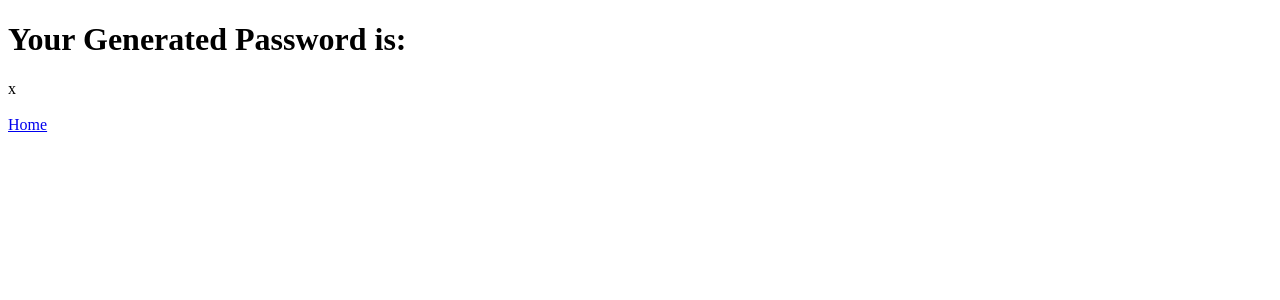
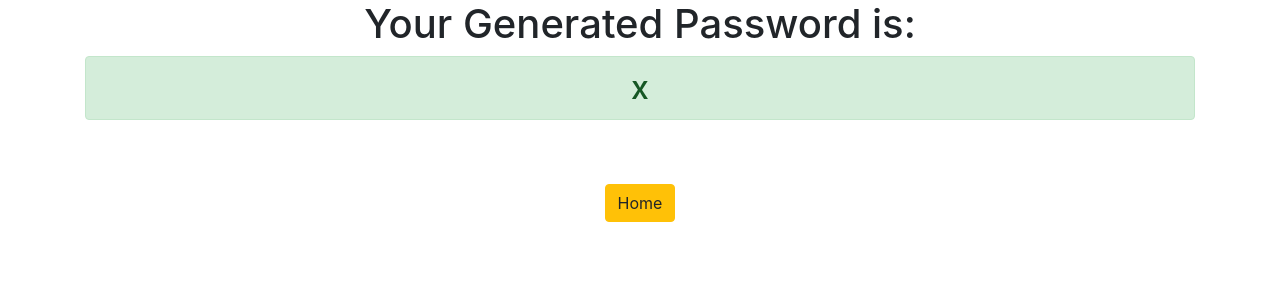
Before and after one commit to kostyati/password_generator, a Django app: template generator/templates/generator/password.html in a window 1280 px wide. Shown: the top 300 px of the page. Run offline with Django 3.2, Linux system fonts and the light colour scheme; the template is opened without the code that fills it: most values are stand-ins (such as "Sample title", 1, 10 or a date in 2020); some libraries are stand-ins or nearby versions.

Commit message:
simple design added

```diff
--- a/generator/templates/generator/password.html
+++ b/generator/templates/generator/password.html
@@ -3,17 +3,18 @@
 <head>
     <meta charset="UTF-8">
     <title>Password</title>
+    <link rel="stylesheet" href="https://stackpath.bootstrapcdn.com/bootstrap/4.4.1/css/bootstrap.min.css" integrity="sha384-Vkoo8x4CGsO3+Hhxv8T/Q5PaXtkKtu6ug5TOeNV6gBiFeWPGFN9MuhOf23Q9Ifjh" crossorigin="anonymous">
 </head>
 <body>
-
+<div class="container text-center">
 <h1>Your Generated Password is:</h1>
 
-{{password}}
+    <h2 class="alert alert-success">{{password}}</h2>
 
 <br>
 <br>
 
-<a href={% url 'home' %}>Home</a>
-
+<a href={% url 'home' %} class="btn btn-warning">Home</a>
+</div>
 </body>
 </html>
```
Also changed, not shown: generator/templates/generator/home.html (+13 -6 lines).
